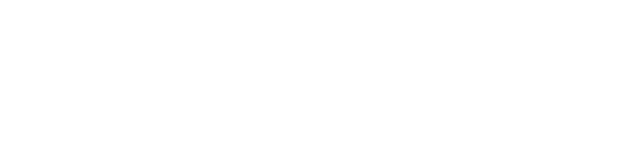
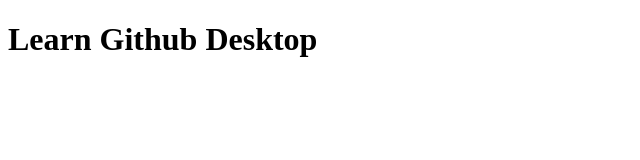
Before and after one commit to Wichayaphan/DevOps2-Mix, a plain HTML site: page Index.html in a window 1280 px wide. Shown: the whole page, without its empty margins (0-640 px from the left). Drawn offline with Linux system fonts and the light colour scheme.

Commit message:
Update
Update

```diff
--- a/Index.html
+++ b/Index.html
@@ -7,6 +7,6 @@
     <title>Learn Github</title>
 </head>
 <body>
-
+    <h1>Learn Github Desktop</h1>
 </body>
 </html>
```
